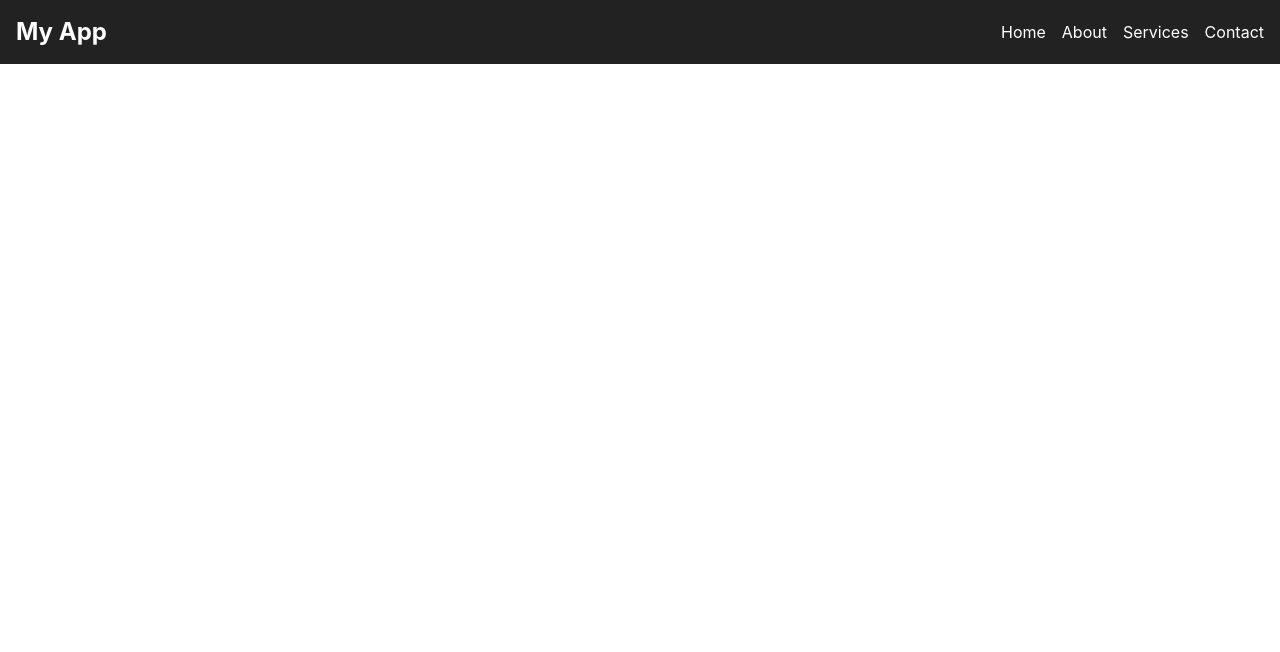
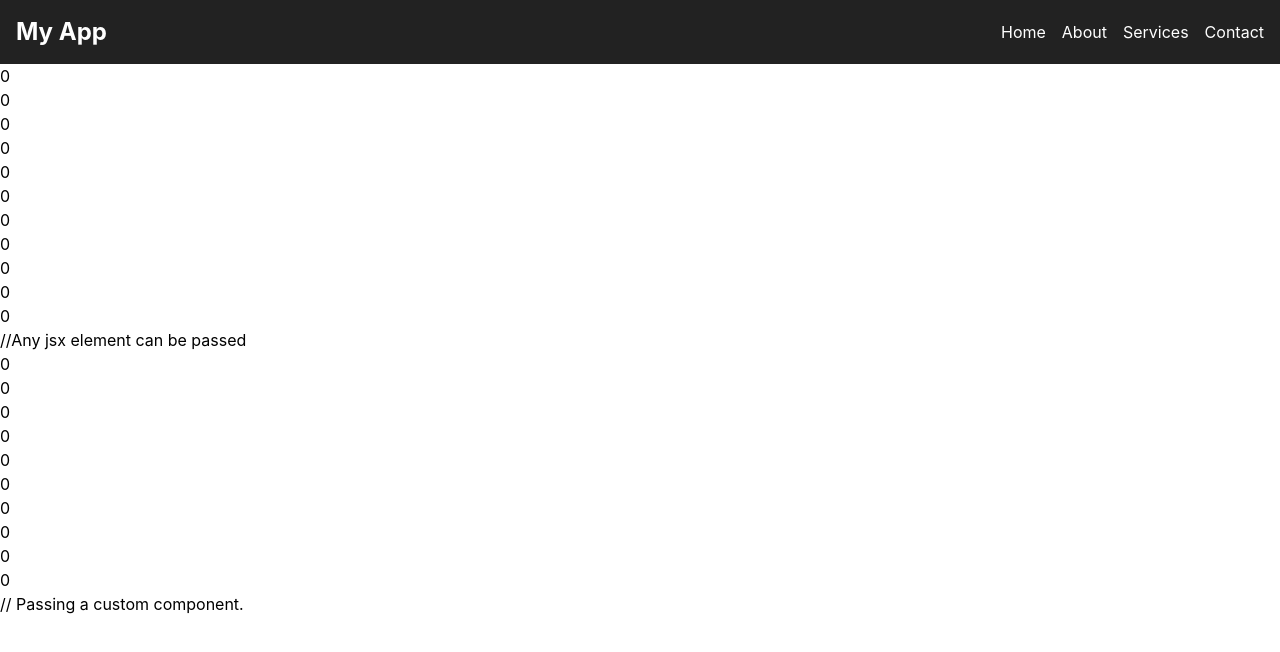
Before and after one commit to Kaustubh0511/Pract_React, a React (Create React App) app: page / in a window 1280 px wide. Shown: the top 652 px of the page. Built offline with nearby package versions, Linux system fonts and the light colour scheme.

Commit message:
Rendering a List

```diff
--- a/src/App.js
+++ b/src/App.js
@@ -3,6 +3,11 @@ import Header from "./components/Header";
 import Card from "./Card";
 import Main from './Main';
 import Counter from './Counter';
+
+function List(props){
+  const { multiple } = props;
+  return <li>{multiple}</li>;
+}
 
 function App() {
   // let [titleName,setTitleName] = useState('Hey Guys!!!');
@@ -18,6 +23,12 @@ function App() {
   // useEffect(() =>{
   //   alert('performing side effects')
   // },[counter1])
+
+  const [number,setNumber] = useState(0);
+  const mfactor = [1,2,3,4,5,6,7,8,9,10];
+
+  const multiples = mfactor.map((f) => f * number);
+
   return (
     <div>
       <Header class="bg-[#222]"/>
@@ -26,7 +37,11 @@ function App() {
       {/* <Main /> */}
       {/* {alert('Page Rendering')} */}
       {/* <Counter /> */}
-
+      <input type="number" value={number} onChange={e => setNumber(e.target.value)} />
+      <ul>
+          {multiples.map(m => <li>{m}</li>)} //Any jsx element can be passed
+          {multiples.map(multiple => <List multiple ={multiple} />)} // Passing a custom component.
+      </ul>
     </div>
   );
 }
```
